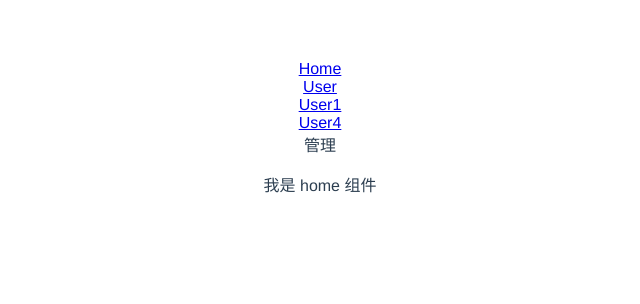
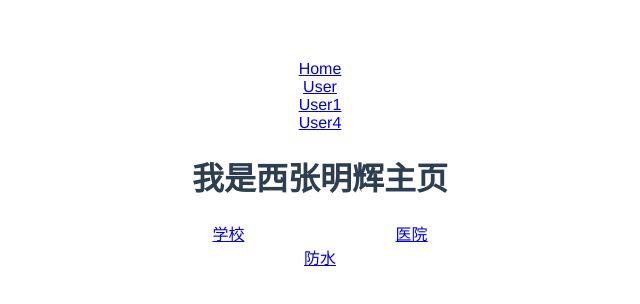
Before and after one commit to mohui/javaStudy, a Vue app: page / in a window 1280 px wide. Shown: the top 304 px of the page, without its empty margins (320-960 px from the left). Built offline with nearby package versions, Linux system fonts and the light colour scheme.

Commit message:
耳机路由的初版完成

```diff
--- a/src/router.js
+++ b/src/router.js
@@ -6,12 +6,36 @@ Vue.use(VueRouter)
 // 引入组件
 import Home from "./view/home/home.vue";
 import User from "./view/user/user.vue";
+import school from "./view/home/children/school.vue";
+import hospital from "./view/home/children/hospital.vue";
+import watertightness from "./view/home/children/watertightness.vue";
 
 const router = new VueRouter({
     routes: [
         {
             path: '/home',
-            component: Home
+            component: Home,
+            children: [
+                {
+                    path: "school",
+                    name: "school",
+                    component: school
+                },
+                {
+                    path: "hospital",
+                    name: "hospital",
+                    component: hospital
+                },
+                {
+                    path: "watertightness",
+                    name: "watertightness",
+                    component: watertightness
+                },
+                {
+                    path: "",
+                    component: school
+                }
+            ]
         },
         {
             path: '/user',
--- /dev/null
+++ b/src/view/home/children/hospital.vue
@@ -0,0 +1,15 @@
+<template>
+  <div>
+    <h1>hospital</h1>
+    <p>{{msg}}</p>
+  </div>
+</template>
+<script>
+export default {
+  data () {
+    return {
+      msg: "我是 hospital 组件"
+    }
+  }
+}
+</script>
--- /dev/null
+++ b/src/view/home/children/school.vue
@@ -0,0 +1,15 @@
+<template>
+  <div>
+    <h1>school</h1>
+    <p>{{msg}}</p>
+  </div>
+</template>
+<script>
+export default {
+  data () {
+    return {
+      msg: "我是 school 组件"
+    }
+  }
+}
+</script>
--- /dev/null
+++ b/src/view/home/children/watertightness.vue
@@ -0,0 +1,15 @@
+<template>
+  <div>
+    <h1>周口至尤</h1>
+    <p>{{msg}}</p>
+  </div>
+</template>
+<script>
+export default {
+  data () {
+    return {
+      msg: "我是 防水 组件"
+    }
+  }
+}
+</script>
--- a/src/view/home/home.vue
+++ b/src/view/home/home.vue
@@ -1,14 +1,23 @@
 <template>
   <div>
-    <div>管理</div>
-    <p>{{msg}}</p>
-  </div>
+    <h1>{{msg}}</h1>
+    <p>
+      <router-link to="/home/school">学校</router-link>
+      &nbsp;&nbsp;&nbsp;&nbsp;&nbsp;&nbsp;&nbsp;&nbsp;&nbsp;&nbsp;
+      &nbsp;&nbsp;&nbsp;&nbsp;&nbsp;&nbsp;&nbsp;&nbsp;&nbsp;&nbsp;
+      &nbsp;&nbsp;&nbsp;&nbsp;&nbsp;&nbsp;&nbsp;&nbsp;&nbsp;&nbsp;
+
+      <router-link to="/home/hospital">医院</router-link><br>
+
+      <router-link to="/home/watertightness">防水</router-link><br>
+    </p>
+    <router-view></router-view>  </div>
 </template>
 <script>
 export default {
   data () {
     return {
-      msg: "我是 home 组件"
+      msg: "我是西张明辉主页"
     }
   }
 }
```
